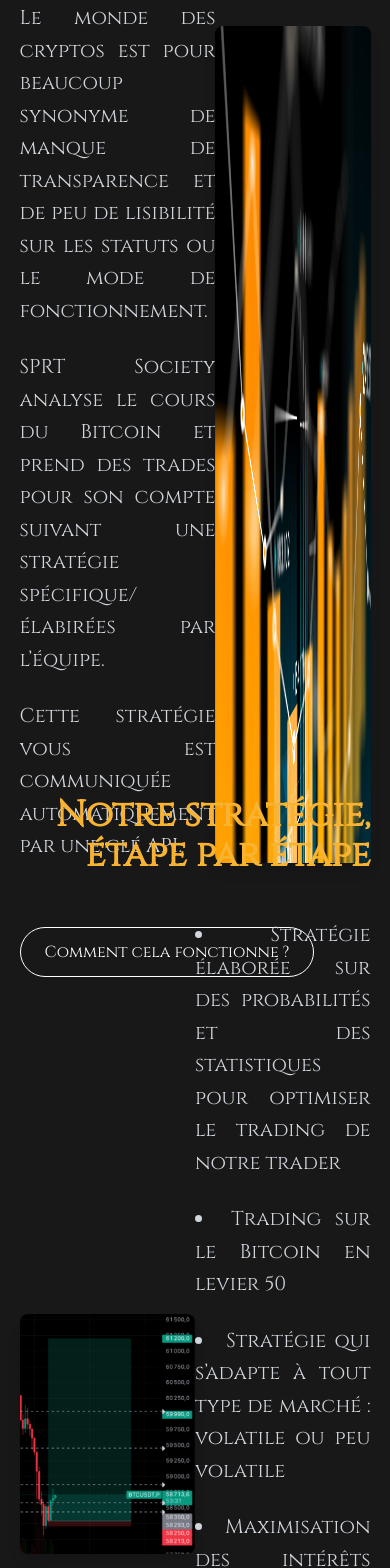
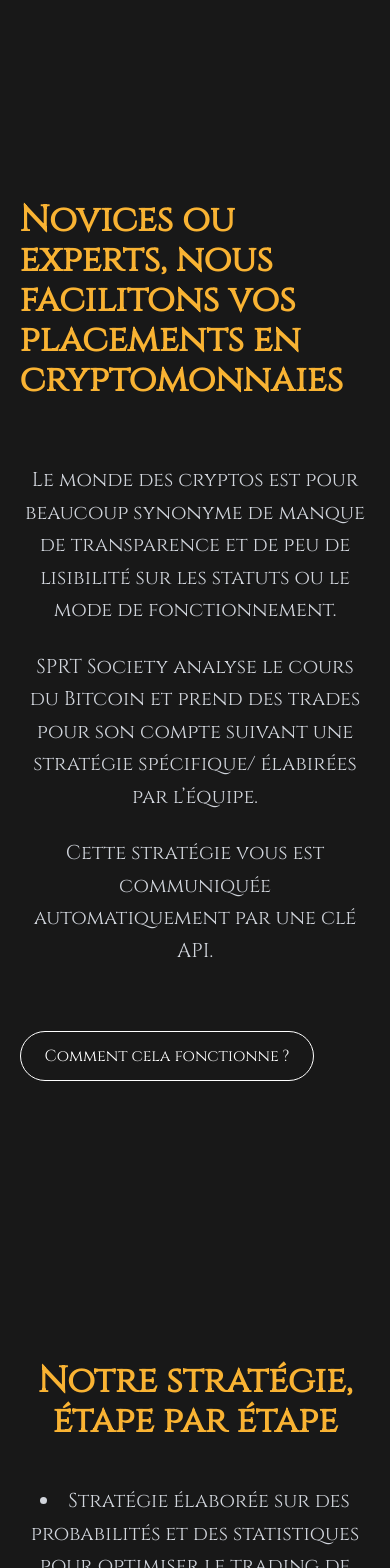
Before and after one commit to Pypypierre/sprt, a SvelteKit app: page /concept in a window 390 px wide. Shown: the top 1568 px of the page. Built offline with nearby package versions, Linux system fonts and the light colour scheme.

Commit message:
feat: enhacement of concept page and adding a style for paragraph

```diff
--- a/src/app.css
+++ b/src/app.css
@@ -18,6 +18,10 @@
 
   section {
     @apply scroll-mt-32 laptop:scroll-mt-36;
+  }
+
+  [id="paraph"] {
+	@apply text-gray-300 text-lg text-center laptop:text-justify leading-relaxed;
   }
 }
 
--- a/src/lib/components/Concept.svelte
+++ b/src/lib/components/Concept.svelte
@@ -3,7 +3,7 @@
     <h2 class="text-4xl text-[#F9B333] font-bold mb-6">
       Notre concept
     </h2>
-    <div class="text-gray-300 text-lg text-justify md:text-xl leading-relaxed space-y-4">
+    <div id='paraph' class="text-gray-300 text-lg space-y-4">
     	<p class="text-gray-300 text-xl md:text-xl leading-relaxed space-y-4">SPRT Society met à votre disposition une stratégie crypto pilotée, adaptée aux conditions du marché et entièrement automatisée.</p>
 		<p class="text-gray-300 text-xl md:text-xl leading-relaxed space-y-4">Grâce à un système de clé API, vous gardez toujours la main sur votre compte, sans transfert de fonds.</p>
 		<p class="text-gray-300 text-xl md:text-xl leading-relaxed space-y-4">Notre modèle vous permet de démarrer facilement, avec un seuil accessible et un accompagnement continu, tout en gardant la liberté de stopper quand vous le souhaitez.</p>
--- a/src/routes/concept/+page.svelte
+++ b/src/routes/concept/+page.svelte
@@ -1,10 +1,10 @@
-<section id="intro-concept" class="pt-20 w-full h-[80vh] py-20 bg-[#181818] text-white">
+<section id="intro-concept" class=" w-full py-40 laptop:py-20 bg-[#181818] text-white">
 	<div class="w-[90%] mx-auto text-left max-w-7xl">
 		<h2 class="text-4xl text-[#F9B333] font-bold mb-6 pt-10">
 			Novices ou experts, nous facilitons vos placements en cryptomonnaies
 		</h2>
 		<div class="content flex pt-10">
-			<div class="flex-1 text-gray-300 text-lg text-justify md:text-xl leading-relaxed space-y-6">
+			<div id="paraph" class="flex-1 md:text-xl space-y-6">
 				<p class="text-gray-300 text-xl md:text-xl leading-relaxed space-y-4">
 					Le monde des cryptos est pour beaucoup synonyme de manque de transparence et de peu de lisibilité sur les statuts ou le mode de fonctionnement.
 				</p>
@@ -15,7 +15,7 @@
 					Cette stratégie vous est communiquée automatiquement par une clé API.
 				</p>
 			</div>
-			<div class="flex-1 flex justify-center">
+			<div class="hidden laptop:flex-1 flex justify-center">
 				<img src="concept/intro-concept.jpg" alt="Concept finance illustation" class="w-full max-w-md rounded-lg shadow-lg mt-6 md:mt-0" />
 			</div>
 		</div>
@@ -28,15 +28,15 @@
 </section>
 
 <section id="strategies" class="w-full py-20 bg-[#181818] text-white">
-	<div class="w-[90%] mx-auto text-right max-w-7xl">
+	<div class="w-[90%] mx-auto text-center laptop:text-right max-w-7xl">
 		<h2 class="text-4xl text-[#F9B333] font-bold mb-6 pt-10">
 			Notre stratégie, étape par étape
 		</h2>
 		<div class="flex flex-wrap md:flex-nowrap items-center pt-5">
-			<div class="flex-1 flex justify-center">
+			<div class="hidden laptop:flex-1 flex justify-center">
 				<img src="concept/strategies.png" alt="Screenshot trading app" class="w-full max-w-md rounded-lg shadow-lg mt-6 md:mt-0" />
 			</div>
-			<lu class="flex-1 text-gray-300 text-lg text-justify md:text-xl leading-relaxed space-y-6">
+			<lu id="paraph" class="flex-1 md:text-xl space-y-6">
 				<li class="text-gray-300 text-xl md:text-xl leading-relaxed space-y-4">
 					Stratégie élaborée sur des probabilités et des statistiques pour optimiser le trading de notre trader
 				</li>
@@ -60,10 +60,10 @@
 <section id="api-key" class="w-full py-20 bg-[#181818] text-white">
 	<div class="w-[90%] mx-auto text-left max-w-7xl">
 		<h2 class="text-4xl text-[#F9B333] font-bold mb-6 pt-10">
-			La clé API, de A à Z
+			La clé API,<br> de A à Z
 		</h2>
 		<div class="flex flex-wrap md:flex-nowrap items-center pt-5">
-			<lu class="flex-1 text-gray-300 text-lg text-justify md:text-xl leading-relaxed space-y-6">
+			<lu id="paraph" class="laptop:flex-1 space-y-6">
 				<li class="text-gray-300 text-xl md:text-xl leading-relaxed space-y-4">
 					Votre argent reste sur votre wallet, nous n’y avons pas accès
 				</li>
@@ -80,7 +80,7 @@
 					Les trades qui se placent sur votre compte sont ceux que nous plaçons sur notre compte
 				</li>
 			</lu>
-			<div class="flex-1 flex justify-center">
+			<div class="hidden laptop:flex-1 flex justify-center">
 				<img src="concept/api-key.png" alt="Trading values board" class="w-full max-w-md rounded-lg shadow-lg mt-6 md:mt-0" />
 			</div>
 		</div>
@@ -92,8 +92,8 @@
 		<h2 class="text-4xl text-[#F9B333] font-bold mb-6 pt-10">
 			Bénéficier du service et investir en confiance
 		</h2>
-		<div class="flex flex-wrap md:flex-nowrap items-center pt-5">
-			<div class="flex-1 text-gray-300 text-lg text-justify md:text-xl leading-relaxed space-y-6">
+		<div id='paraph' class="flex flex-wrap md:flex-nowrap items-center pt-5">
+			<div class="flex-1 space-y-6">
 				<p class="text-gray-300 text-xl md:text-xl leading-relaxed space-y-4">
 					Vous créez ou disposez d’un compte de trading Bitget.
 				</p>
```
